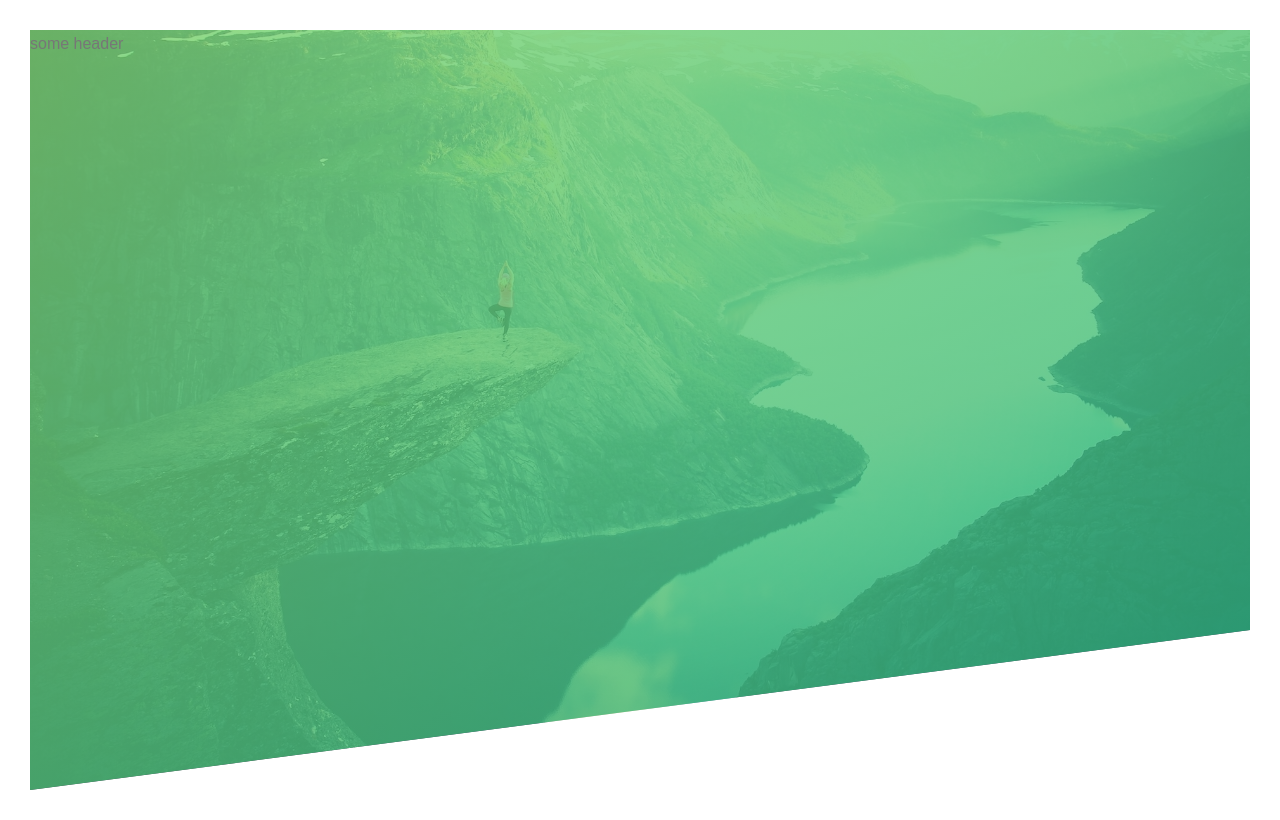
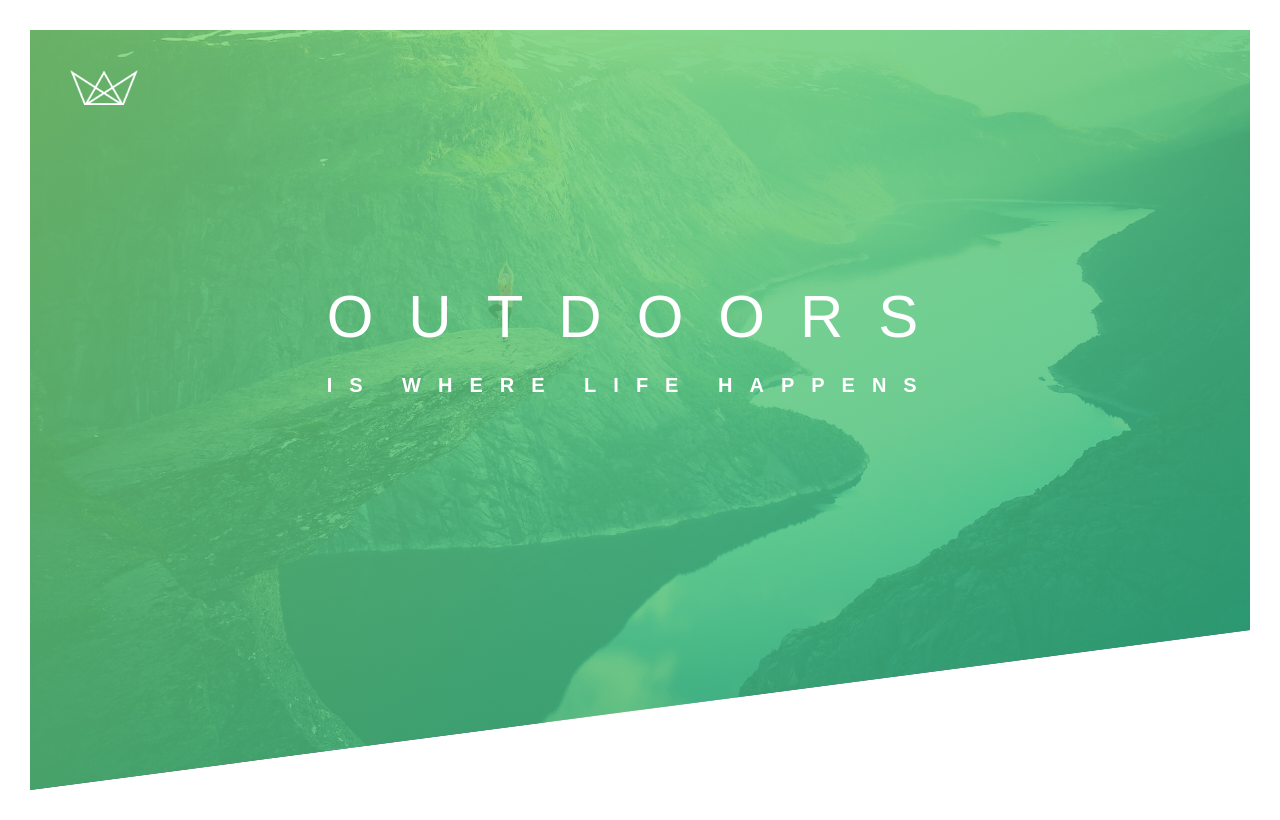
Before and after one commit to NaokiHaba/advanced-css-course, a website built with Parcel: page starter/index.html in a window 1280 px wide. Built offline with nearby package versions, Linux system fonts and the light colour scheme.

Commit message:
feat: Updated HTML and CSS files to enhance webpage design

```diff
--- a/starter/css/style.css
+++ b/starter/css/style.css
@@ -1,7 +1,9 @@
-/*Reset CSS*/
+/*CSS Reset*/
 * {
+    /*ブラウザが要素に適用する可能性のあるデフォルトのマージンとパディングがリセット*/
     margin: 0;
     padding: 0;
+
     /*
     要素のパディングとボーダーが要素の指定された幅と高さに含まれるようになる
     レイアウトの予測がしやすくなる
@@ -29,9 +31,52 @@ body {
     /*背景画像を要素内に完全に収め、且つ、アスペクト比を維持し、画像が要素をカバーするように*/
     background-size: cover;
 
-    /*背景画像が要素の上部から表示される*/
+    /*要素の上部に背景画像を配置*/
     background-position: top;
+
+    /*https://developer.mozilla.org/ja/docs/Web/CSS/position*/
+    position: relative;
 
     /*https://bennettfeely.com/clippy/*/
     clip-path: polygon(0 0, 100% 0, 100% 75vh, 0 100%);
 }
+
+/*ページの左上角にロゴを配置する*/
+.logo-box {
+    position: absolute;
+    top: 40px;
+    left: 40px;
+}
+
+.logo {
+    height: 35px;
+}
+
+.text-box {
+    /*要素をその親要素の中心に配置*/
+    position: absolute;
+    top: 40%;
+    left: 50%;
+    /*要素はその自身の幅の50%分左に、高さの50%分上に移動*/
+    transform: translate(-50%, -50%);
+}
+
+.heading-primary {
+    color: #fff;
+    /*テキストを全て大文字に変換*/
+    text-transform: uppercase;
+}
+
+.heading-primary-main {
+    display: block;
+    font-size: 60px;
+    font-weight: 400;
+    letter-spacing: 35px;
+}
+
+.heading-primary-sub {
+    display: block;
+    font-size: 20px;
+    font-weight: 700;
+    letter-spacing: 17px;
+}
--- a/starter/index.html
+++ b/starter/index.html
@@ -9,14 +9,24 @@
 	<!--  Lato font	-->
 	<link href="https://fonts.googleapis.com/css?family=Lato:100,300,400,700,900" rel="stylesheet">
 
-	<link rel="stylesheet" href="css/style.css" >
+	<link rel="stylesheet" href="css/style.css">
 
 	<title>Natours | Exciting tours for adventurous people</title>
 </head>
 
 <body>
 <header class="header">
-	some header
+	<div class="logo-box">
+		<img src="img/logo-white.png" alt="Logo" class="logo">
+	</div>
+
+	<div class="text-box">
+		<h1 class="heading-primary">
+			<span class="heading-primary-main">Outdoors</span>
+			<span class="heading-primary-sub">is where life happens</span>
+		</h1>
+	</div>
+
 </header>
 </body>
 
```
